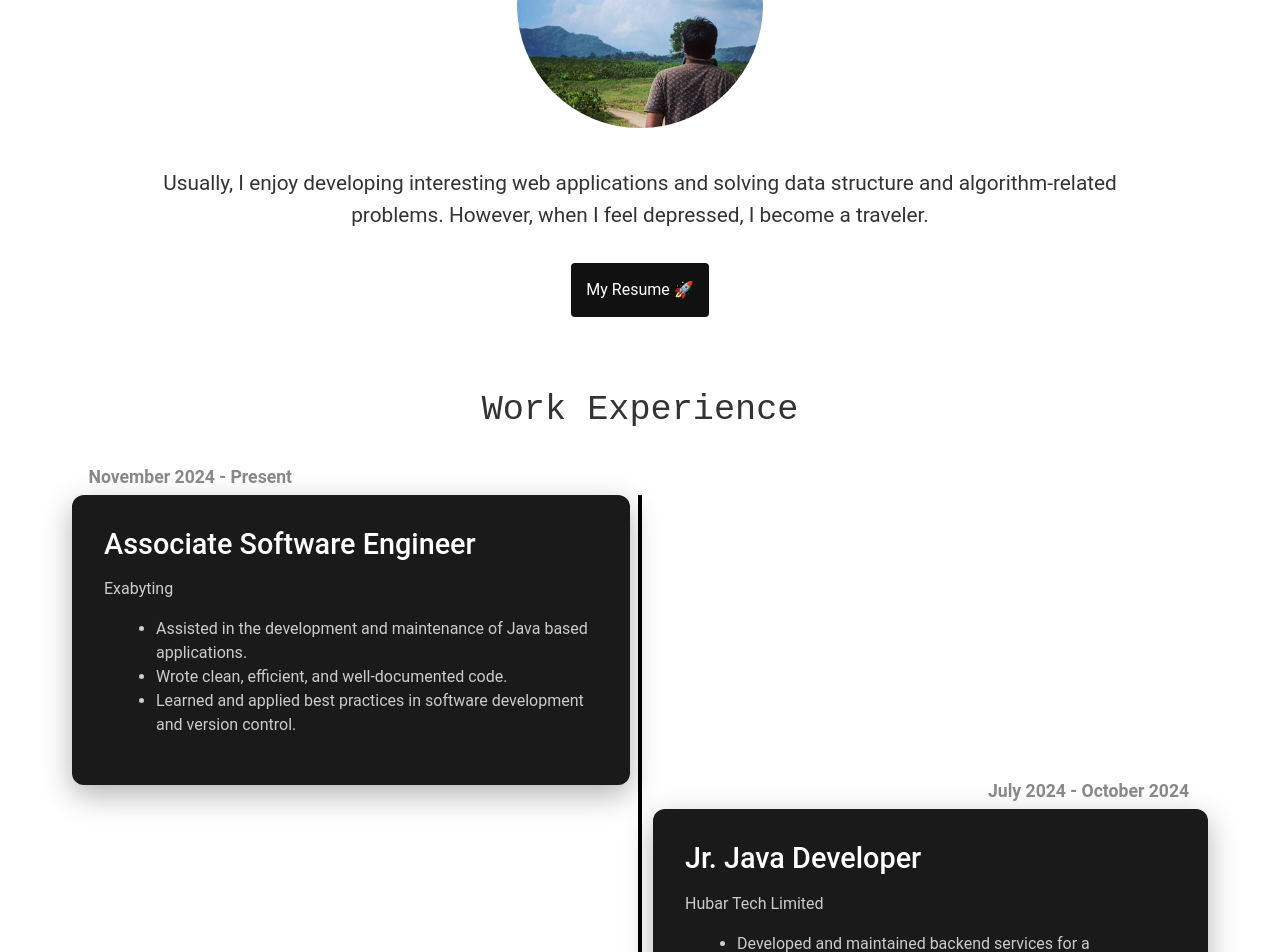
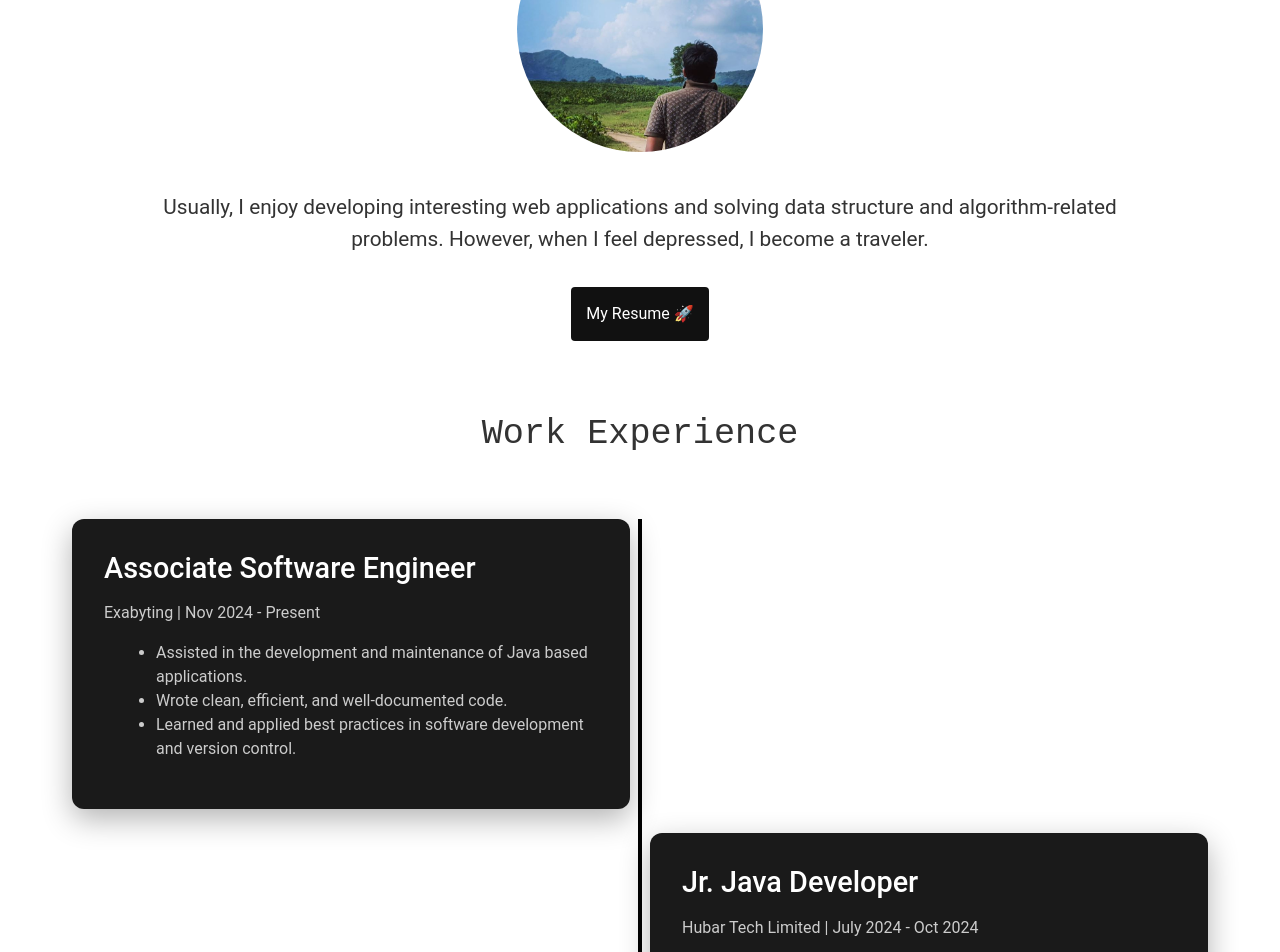
Before and after one commit to nadimnesar/nadimnesar.github.io, an Angular app: page / in a window 1280 px wide. Shown: the part 320-1272 px from the top of the page. Built offline with nearby package versions, Linux system fonts and the light colour scheme.

Commit message:
fix work-ex

```diff
--- a/src/app/components/home/home.component.html
+++ b/src/app/components/home/home.component.html
@@ -14,10 +14,9 @@
   <h2>Work Experience</h2>
   <div class="timeline">
     <div class="timeline-item left">
-      <div class="timeline-date left">November 2024 - Present</div>
       <div class="content-box">
         <h3>Associate Software Engineer</h3>
-        <p>Exabyting</p>
+        <p>Exabyting | Nov 2024 - Present</p>
         <ul>
           <li>Assisted in the development and maintenance of Java based applications.</li>
           <li>Wrote clean, efficient, and well-documented code.</li>
@@ -27,10 +26,9 @@
     </div>
 
     <div class="timeline-item right">
-      <div class="timeline-date right">July 2024 - October 2024</div>
       <div class="content-box">
         <h3>Jr. Java Developer</h3>
-        <p>Hubar Tech Limited</p>
+        <p>Hubar Tech Limited | July 2024 - Oct 2024</p>
         <ul>
           <li>Developed and maintained backend services for a microservice-based POS system using Spring Boot.</li>
           <li>Built and optimized RESTful and Soap APIs for payment processing, refunds, audit reporting, multi-currency and more.</li>
--- a/src/app/components/home/home.component.scss
+++ b/src/app/components/home/home.component.scss
@@ -4,7 +4,7 @@
   flex-direction: column;
   justify-content: center;
   align-items: center;
-  padding-top: 5vh;
+  padding-top: 8vh;
   text-align: center;
 }
 
@@ -26,8 +26,8 @@
   font-size: 1.3rem;
   padding-top: 5vh;
   padding-bottom: 2vh;
-  padding-left: 10vw;
-  padding-right: 10vw;
+  padding-left: 8vw;
+  padding-right: 8vw;
   color: #333333;
 }
 
@@ -46,6 +46,10 @@ button:hover {
 }
 
 @media (max-width: 768px) {
+  .hero_banner {
+    padding-top: 2vh;
+  }
+
   .hero_title {
     font-size: 1.8rem;
   }
@@ -132,16 +136,6 @@ ul {
   margin-left: 20px;
 }
 
-.timeline-date {
-  font-size: 1.1rem;
-  color: #888;
-  position: absolute;
-  top: 0;
-  transform: translateY(-100%);
-  padding-bottom: 5px;
-  font-weight: bold;
-}
-
 .timeline-item.left {
   left: 0;
 
@@ -150,10 +144,6 @@ ul {
     margin-right: 10px;
     text-align: left;
   }
-
-  .timeline-date {
-    right: calc(50% + 4rem);
-  }
 }
 
 .timeline-item.right {
@@ -161,12 +151,8 @@ ul {
 
   .content-box {
     margin-right: auto;
-    margin-left: 13px;
+    margin-left: 10px;
     text-align: left;
-  }
-
-  .timeline-date {
-    left: calc(50% + 4rem);
   }
 }
 
@@ -175,11 +161,6 @@ ul {
     width: 100%;
     flex-direction: column;
     align-items: flex-start;
-  }
-
-  .timeline-date {
-    left: 50%;
-    transform: translateX(-50%);
   }
 
   .timeline:before {
```
